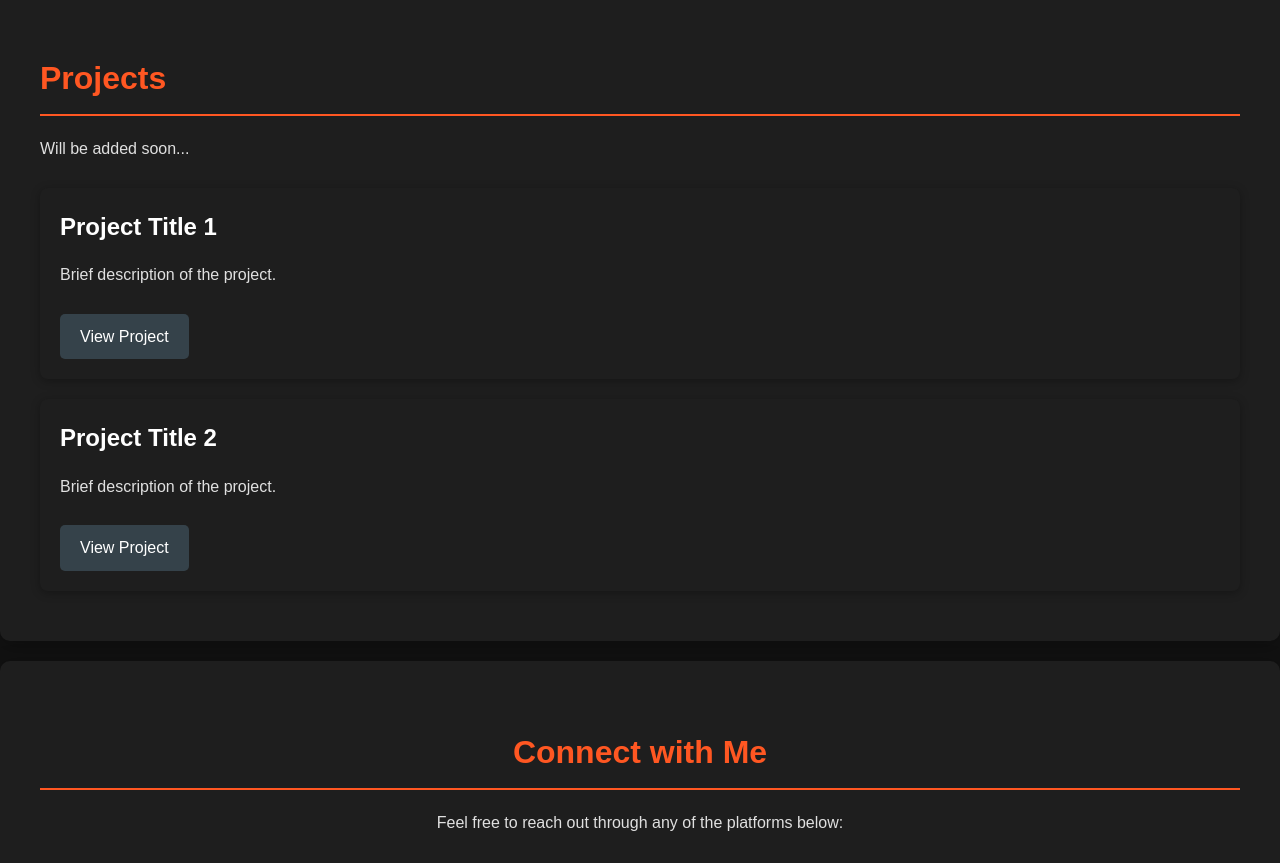
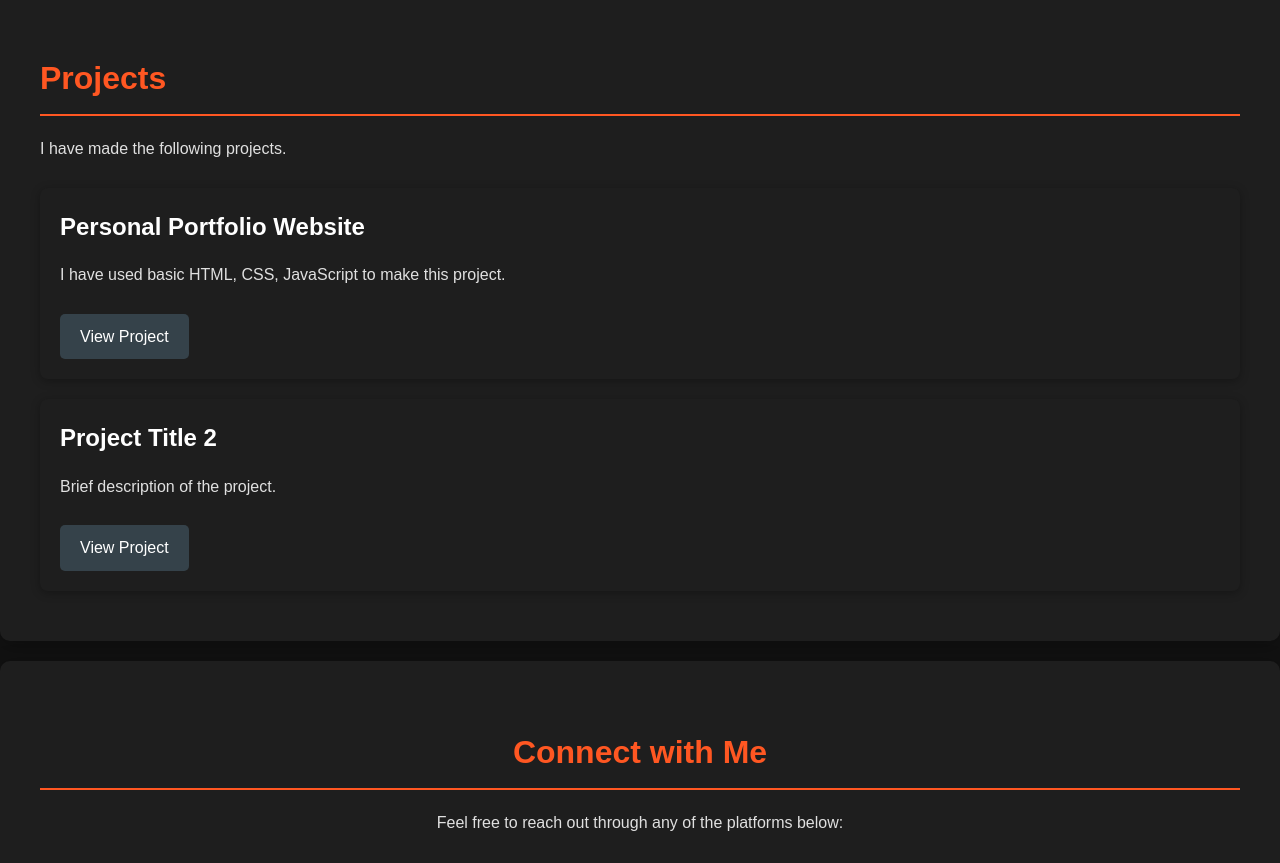
Before and after one commit to koushikkundu/koushikkundu.github.io, a plain HTML site: page index.html in a window 1280 px wide. Shown: the part 1420-2283 px from the top of the page. Drawn offline with Linux system fonts and the light colour scheme; some icons are missing.

Commit message:
Update index.html

```diff
--- a/index.html
+++ b/index.html
@@ -91,11 +91,11 @@
 
     <section id="projects">
         <h2>Projects</h2>
-        <p>Will be added soon...</p>
+        <p>I have made the following projects.</p>
         <div class="project-list">
             <div class="project">
-                <h3>Project Title 1</h3>
-                <p>Brief description of the project.</p>
+                <h3>Personal Portfolio Website</h3>
+                <p>I have used basic HTML, CSS, JavaScript to make this project.</p>
                 <a href="#" class="project-link">View Project</a>
             </div>
             <div class="project">
```
